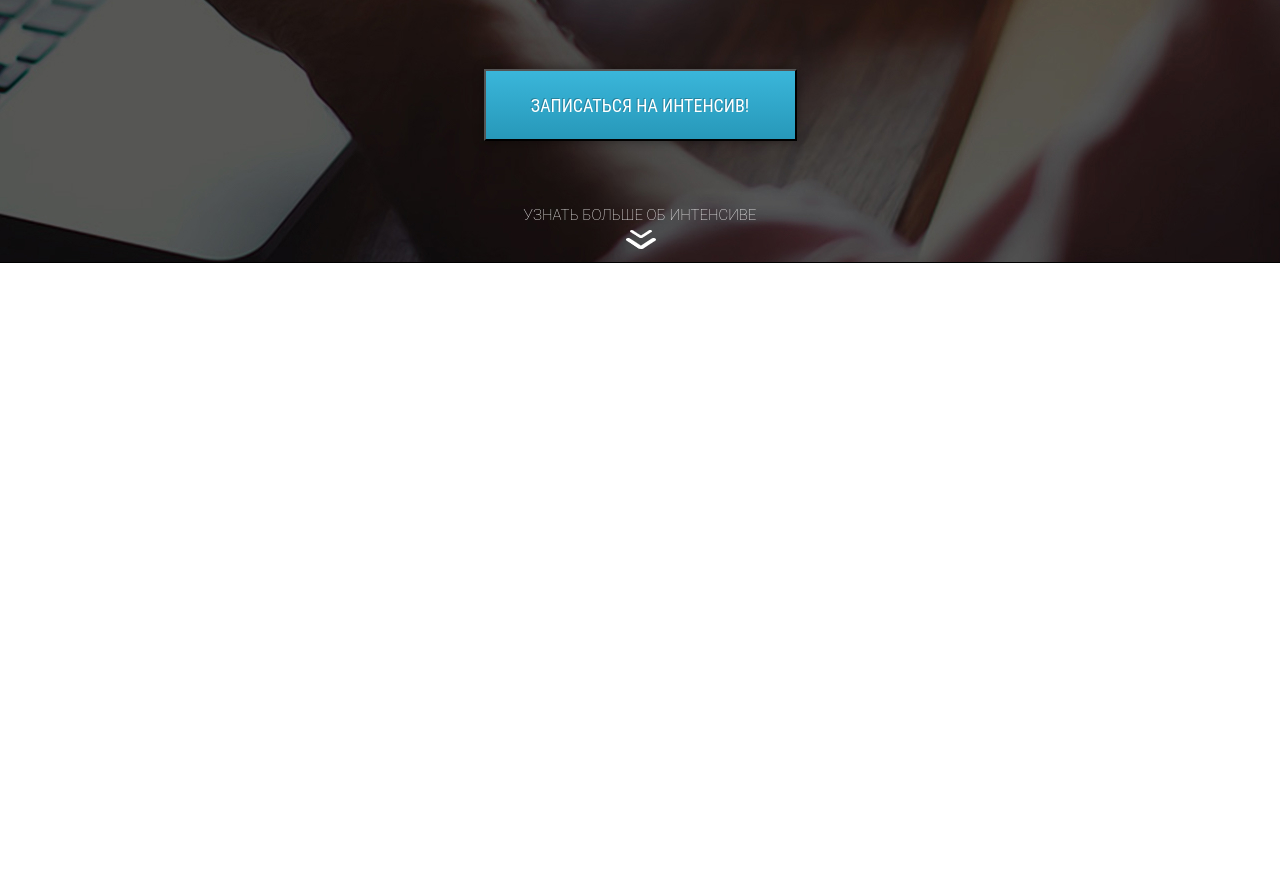
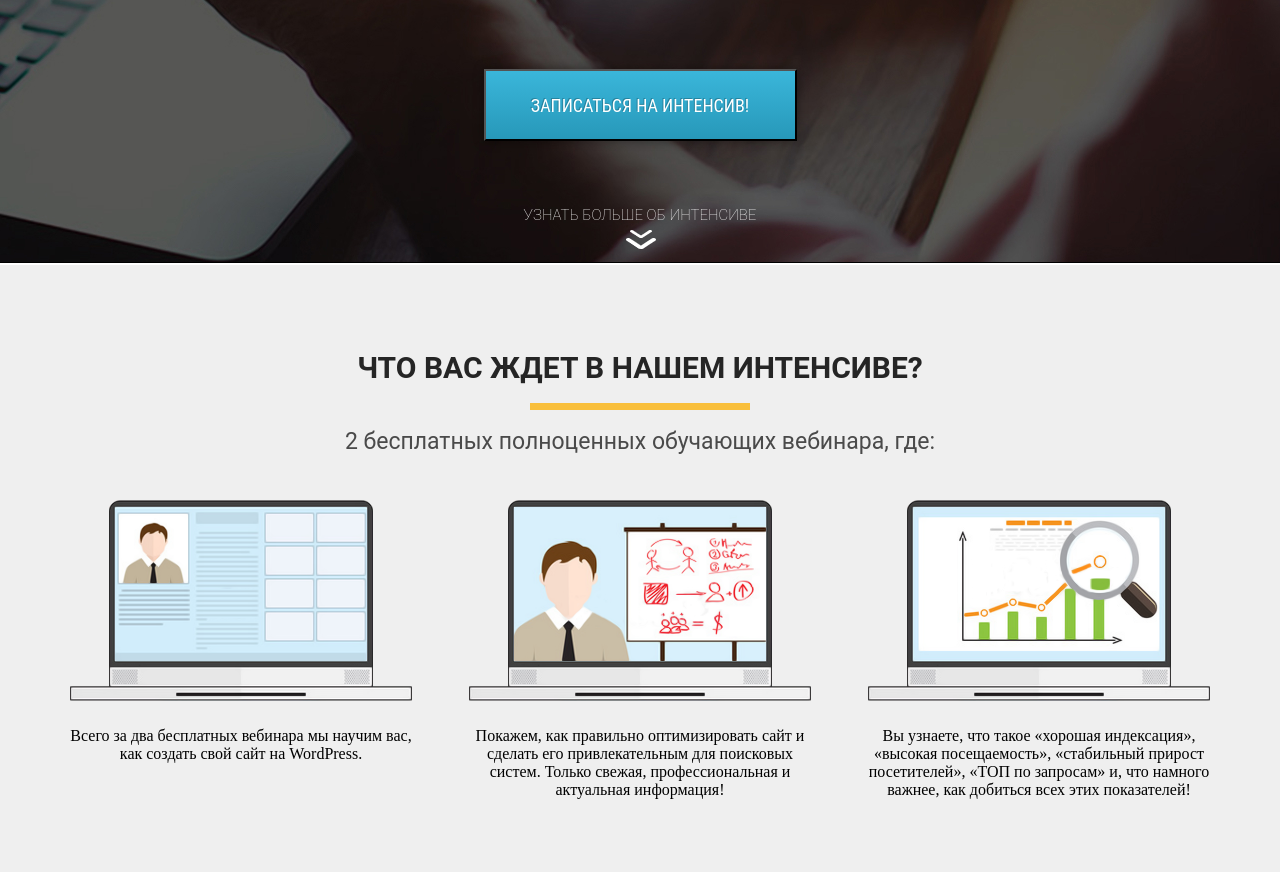
Before and after one commit to Ha1lowe3n/layout-wordpress, a website: page index.html in a window 1280 px wide. Shown: the part 535-1407 px from the top of the page. Before the commit the page ends 800 px from the top, so only its background shows below. Drawn offline with Linux system fonts and the light colour scheme.

Commit message:
add waiting section

```diff
--- a/css/style.css
+++ b/css/style.css
@@ -124,4 +124,56 @@ h2.title {
     display: block;
     margin: 5px auto 0 auto;
 }
+
 /* section promo */
+
+/* section waiting */
+.waiting {
+    height: 607px;
+    background-color: #EFEFEF;
+    padding: 85px 0 75px 0;
+}
+
+.waiting_header {
+    font-family: Roboto;
+    font-size: 30px;
+    text-transform: uppercase;
+    color: #252525;
+    text-align: center;
+}
+
+.waiting_line {
+    margin: 18px auto;
+    width: 220px;
+    height: 7px;
+    background: #F9BF3B;
+}
+
+.waiting_subheader {
+    font-family: Roboto;
+    font-size: 23px;
+    color: #4A4A4A;
+    text-align: center;
+}
+
+.waiting_blocks {
+    display: flex;
+    justify-content: space-between;
+    margin-top: 45px;
+}
+
+.waiting_block {
+    width: 342px;
+}
+
+.waiting_block img {
+    display: block;
+    margin: 0 auto;
+}
+
+.waiting_block__text {
+    text-align: center;
+    margin-top: 26px;
+}
+
+/* section waiting */
--- a/index.html
+++ b/index.html
@@ -37,5 +37,29 @@
                 </div>
             </div>
         </section>
+
+        <section class="waiting">
+            <div class="container">
+                <h2 class="waiting_header">Что вас ждет в нашем интенсиве?</h2>
+                <div class="waiting_line"></div>
+                <div class="waiting_subheader">2 бесплатных полноценных обучающих вебинара, где:</div>
+
+                <div class="waiting_blocks">
+                    <div class="waiting_block">
+                        <img src="img/waiting/waiting_1.png" alt="waiting image" class="waiting_img">
+                        <p class="waiting_block__text">Всего за два бесплатных вебинара мы научим вас,
+                            как создать свой сайт на WordPress. </p>
+                    </div>
+                    <div class="waiting_block">
+                        <img src="img/waiting/waiting_2.png" alt="waiting image" class="waiting_img">
+                        <p class="waiting_block__text">Покажем, как правильно оптимизировать сайт и сделать его привлекательным для поисковых систем. Только свежая, профессиональная и актуальная информация!</p>
+                    </div>
+                    <div class="waiting_block">
+                        <img src="img/waiting/waiting_3.png" alt="waiting image" class="waiting_img">
+                        <p class="waiting_block__text">Вы узнаете, что такое «хорошая индексация», «высокая посещаемость», «стабильный прирост посетителей», «ТОП по запросам» и, что намного важнее, как добиться всех этих показателей!</p>
+                    </div>
+                </div>
+            </div>
+        </section>
     </body>
 </html>
```
Also changed, not shown: img/waiting/waiting_1.png (added), img/waiting/waiting_2.png (added), img/waiting/waiting_3.png (added).
